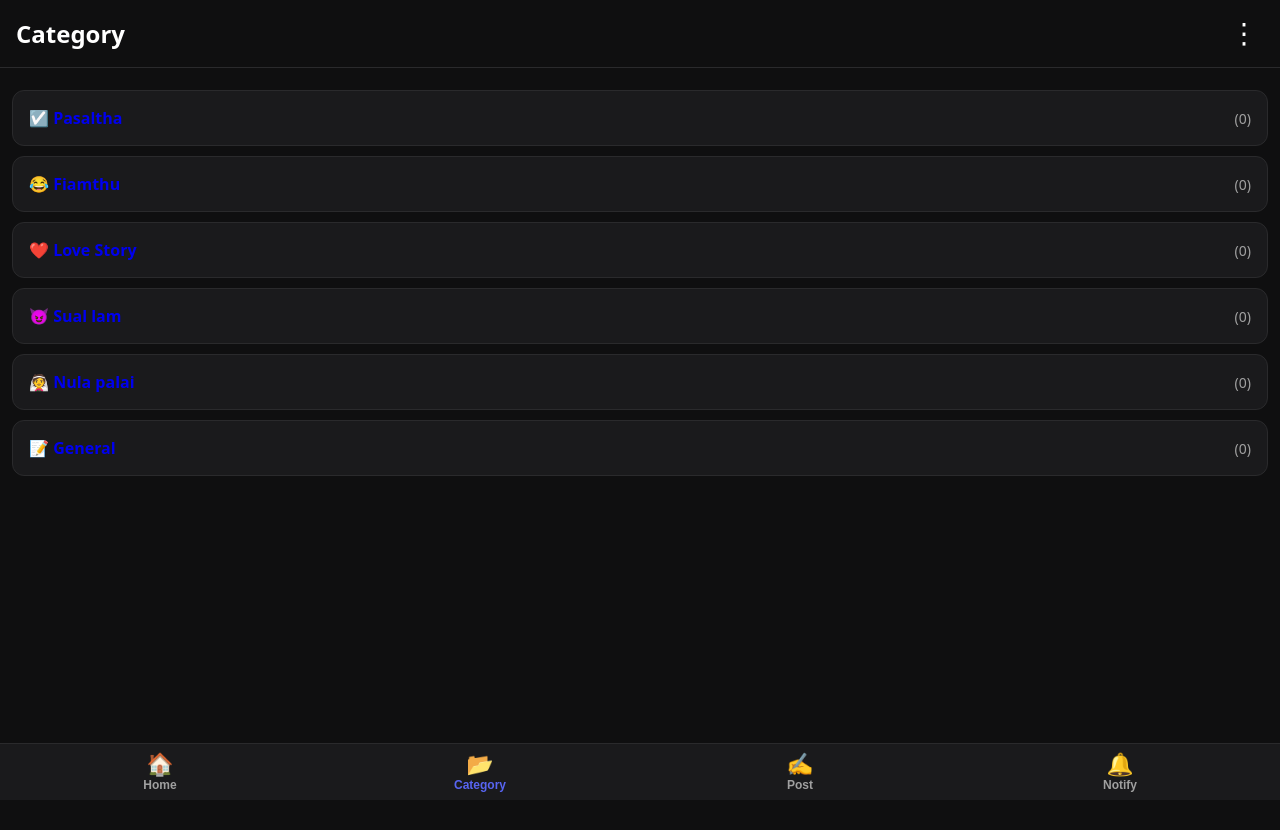
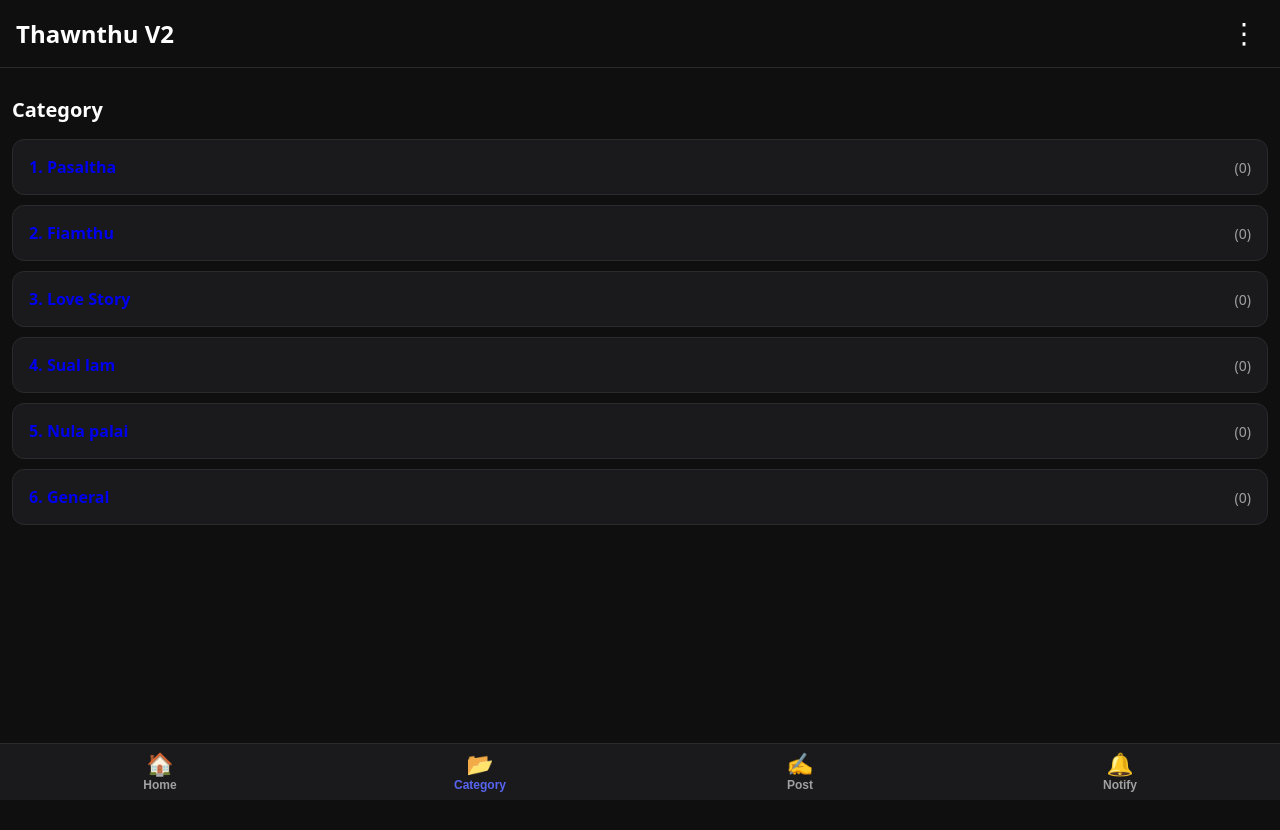
Before and after one commit to thawnthu/thawnthu-ui, a Next.js app: page /category in a window 1280 px wide. Shown: the top 830 px of the page. Built offline with nearby package versions, Linux system fonts and the light colour scheme; no server answers; the database is empty.

Commit message:
Update page.tsx

```diff
--- a/app/category/page.tsx
+++ b/app/category/page.tsx
@@ -4,14 +4,7 @@ import { collection, getDocs } from "firebase/firestore";
 import { db } from "../lib/firebase";
 import Link from "next/link";
 
-const CATEGORIES = [
-  {name: 'Pasaltha', icon: '☑️'},
-  {name: 'Fiamthu', icon: '😂'},
-  {name: 'Love Story', icon: '❤️'},
-  {name: 'Sual lam', icon: '😈'},
-  {name: 'Nula palai', icon: '👰'},
-  {name: 'General', icon: '📝'},
-];
+const CATEGORIES = ['Pasaltha', 'Fiamthu', 'Love Story', 'Sual lam', 'Nula palai', 'General'];
 
 export default function CategoryPage() {
   const [categories, setCategories] = useState<any[]>([]);
@@ -22,9 +15,10 @@ export default function CategoryPage() {
     const fetchCounts = async () => {
       const snapshot = await getDocs(collection(db, "posts"));
       const posts = snapshot.docs.map(doc => doc.data());
-      const data = CATEGORIES.map(c => ({
-        ...c,
-        count: posts.filter((p: any) => p.category === c.name).length
+      const data = CATEGORIES.map((name, index) => ({
+        name,
+        number: index + 1,
+        count: posts.filter((p: any) => p.category === name).length
       }));
       setCategories(data);
     };
@@ -41,9 +35,8 @@ export default function CategoryPage() {
 
   return (
     <div style={{background: bg, color: text, minHeight: '100vh'}}>
-      {/* HEADER */}
       <div style={{display: 'flex', justifyContent: 'space-between', alignItems: 'center', padding: '16px', borderBottom: `1px solid ${border}`, position: 'sticky', top: 0, background: bg, zIndex: 20}}>
-        <h1 style={{fontSize: '24px', fontWeight: '800', margin: 0}}>Category</h1>
+        <h1 style={{fontSize: '24px', fontWeight: '800', margin: 0}}>Thawnthu V2</h1>
         <div style={{position: 'relative'}}>
           <button onClick={()=>setMenuOpen(!menuOpen)} style={{background: 'none', border: 'none', color: text, fontSize: '28px', cursor: 'pointer'}}>⋮</button>
           {menuOpen && (
@@ -56,19 +49,18 @@ export default function CategoryPage() {
         </div>
       </div>
 
-      {/* CONTENT */}
       <div style={{padding: '12px', paddingBottom: '80px'}}>
+        <h2 style={{fontSize: '20px', fontWeight: '700', margin: '16px 0'}}>Category</h2>
         {categories.map((c,i)=>(
-          <Link key={i} href={`/category/${c.name}`} style={{textDecoration: 'none'}}>
+          <Link key={i} href={`/category/${encodeURIComponent(c.name)}`} style={{textDecoration: 'none'}}>
             <div style={{background: card, margin: '10px 0', padding: '16px', borderRadius: '12px', border: `1px solid ${border}`, display: 'flex', justifyContent: 'space-between', alignItems: 'center', cursor: 'pointer'}}>
-              <span style={{fontSize: '16px', fontWeight: '700'}}>{c.icon} {c.name}</span>
+              <span style={{fontSize: '16px', fontWeight: '700'}}>{c.number}. {c.name}</span>
               <span style={{fontSize: '14px', color: subtext}}>({c.count})</span>
             </div>
           </Link>
         ))}
       </div>
 
-      {/* BOTTOM NAV */}
       <div style={{background: card, borderTop: `1px solid ${border}`, display: 'flex', justifyContent: 'space-around', position: 'fixed', bottom: 0, width: '100%'}}>
         <Link href="/" style={{textDecoration: 'none', flex: 1}}><button style={{background: 'none', border: 'none', color: subtext, display: 'flex', flexDirection: 'column', alignItems: 'center', fontSize: '12px', fontWeight: '700', width: '100%', padding: '8px 0'}}><span style={{fontSize: '22px'}}>🏠</span>Home</button></Link>
         <Link href="/category" style={{textDecoration: 'none', flex: 1}}><button style={{background: 'none', border: 'none', color: accent, display: 'flex', flexDirection: 'column', alignItems: 'center', fontSize: '12px', fontWeight: '700', width: '100%', padding: '8px 0'}}><span style={{fontSize: '22px'}}>📂</span>Category</button></Link>
```
